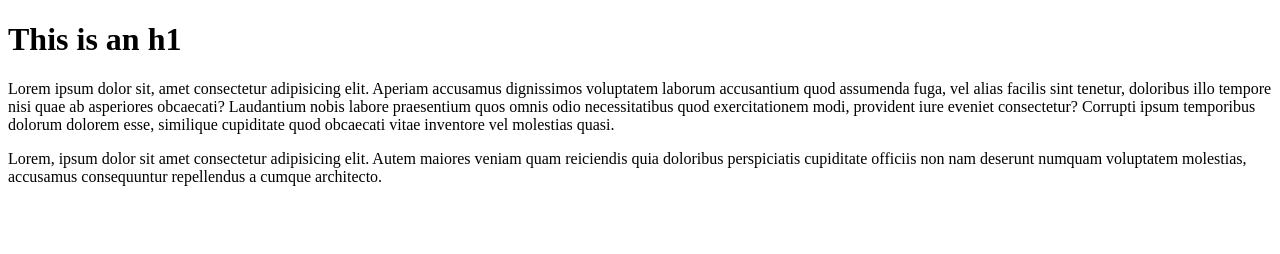
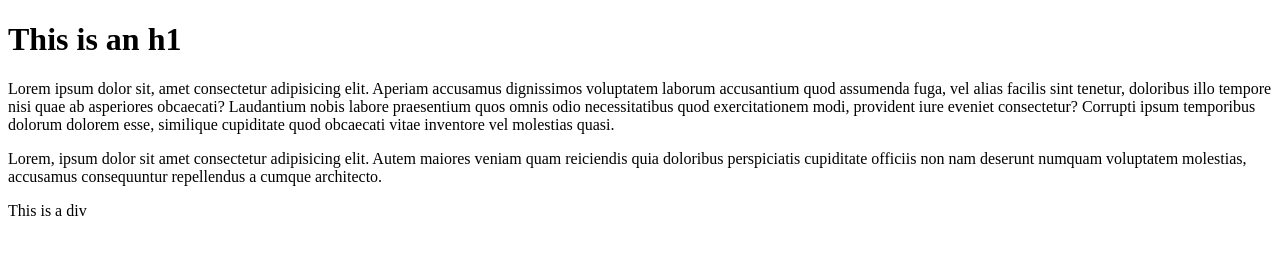
Before and after one commit to ZoidBerg1211/git-test, a website: page index.html in a window 1280 px wide. Drawn offline with Linux system fonts and the light colour scheme.

Commit message:
Using NPM

```diff
--- a/index.html
+++ b/index.html
@@ -11,5 +11,6 @@
     <p>Lorem ipsum dolor sit, amet consectetur adipisicing elit. Aperiam accusamus dignissimos voluptatem laborum accusantium quod assumenda fuga, vel alias facilis sint tenetur, doloribus illo tempore nisi quae ab asperiores obcaecati?
     Laudantium nobis labore praesentium quos omnis odio necessitatibus quod exercitationem modi, provident iure eveniet consectetur? Corrupti ipsum temporibus dolorum dolorem esse, similique cupiditate quod obcaecati vitae inventore vel molestias quasi.</p>
     <p>Lorem, ipsum dolor sit amet consectetur adipisicing elit. Autem maiores veniam quam reiciendis quia doloribus perspiciatis cupiditate officiis non nam deserunt numquam voluptatem molestias, accusamus consequuntur repellendus a cumque architecto.</p>
+    <div>This is a div</div>
 </body>
 </html>
```
Also changed, not shown: package.json (added, +24 -0 lines), 2 other files.
